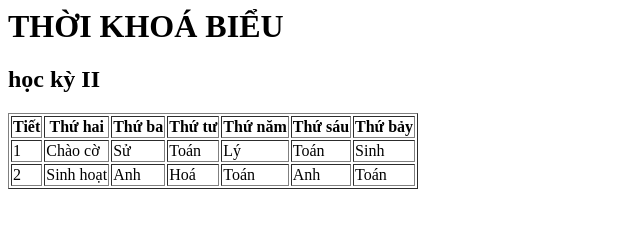
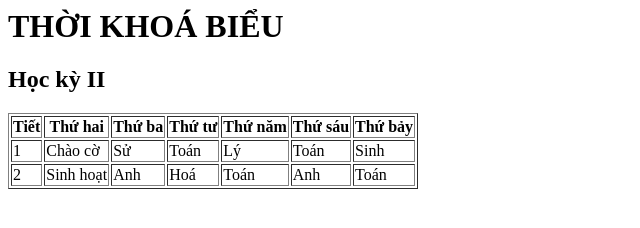
Before and after one commit to henryy-hub/loiminh-project-tam-co-nation, a plain HTML site: page index.html in a window 1280 px wide. Shown: the full height of the page, 0-640 px from the left. Drawn offline with Linux system fonts and the light colour scheme.

Commit message:
Correct capitalization in subtitle

```diff
--- a/index.html
+++ b/index.html
@@ -4,7 +4,7 @@
    </head>
   <body>
     <h1> THỜI KHOÁ BIỂU</h1>
-    <h2> học kỳ II</h2>
+    <h2> Học kỳ II</h2>
     <table border="1">
       <tr>
         <th> Tiết</th> <th> Thứ hai</th> <th> Thứ ba</th> <th> Thứ tư</th> <th>Thứ năm</th><th>Thứ sáu</th> <th>Thứ bảy</th>
```
